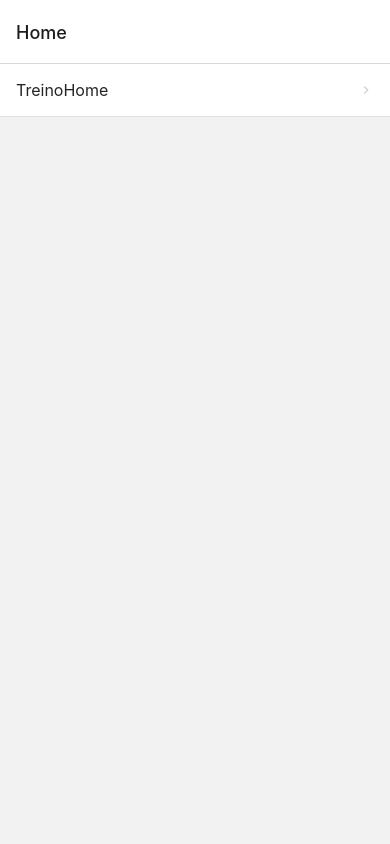
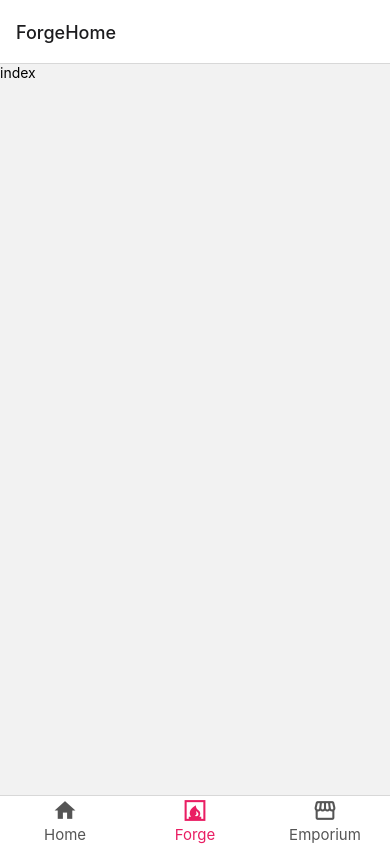
Before and after one commit to caiosantos21/ReactNative, a React Native app: screen /Forge in a window 390 px wide. Before the commit this address had no page. Built offline with nearby package versions, Linux system fonts and the light colour scheme.

Commit message:
chore: update stuff

```diff
--- a/App.tsx
+++ b/App.tsx
@@ -1,10 +1,15 @@
+import { NavigationContainer } from '@react-navigation/native';
 import React from 'react';
-import AppDefaultRoute from './src/app/routes/StoreRoutes';
+import BottomTabRoute from './src/app/routes/StoreRoutes';
 
 // import {UrlImage} from './src/Components/UrlImage';
 
 const App = () => {
-  return <AppDefaultRoute />;
+  return (
+    <NavigationContainer>
+      <BottomTabRoute />
+    </NavigationContainer>
+  );
 };
 
 export default App;
--- a/package.json
+++ b/package.json
@@ -10,12 +10,16 @@
     "lint": "eslint . --ext .js,.jsx,.ts,.tsx"
   },
   "dependencies": {
+    "@babel/plugin-proposal-class-properties": "^7.17.12",
+    "@babel/plugin-transform-runtime": "^7.18.2",
     "@babel/preset-env": "^7.18.2",
     "@nozbe/watermelondb": "^0.24.0",
+    "@react-navigation/bottom-tabs": "^6.3.1",
     "@react-navigation/native": "^6.0.10",
     "@react-navigation/native-stack": "^6.6.2",
     "@rneui/base": "^4.0.0-rc.4",
     "@rneui/themed": "^4.0.0-rc.4",
+    "@types/hoist-non-react-statics": "^3.3.1",
     "@types/styled-components": "^5.1.25",
     "react": "17.0.2",
     "react-dom": "^18.1.0",
--- /dev/null
+++ b/src/app/Emporium/index.tsx
@@ -0,0 +1,11 @@
+import React from 'react';
+import { Text } from 'react-native';
+import { MainBody } from '../../core/components/containers';
+
+export const Emporium = () => {
+  return (
+    <MainBody>
+      <Text>A</Text>
+    </MainBody>
+  );
+};
--- /dev/null
+++ b/src/app/Forge/index.tsx
@@ -0,0 +1,11 @@
+import React from 'react';
+import { Text } from 'react-native';
+import { MainBody } from '../../core/components/containers';
+
+export const Forge = () => {
+  return (
+    <MainBody>
+      <Text style={{ color: 'black' }}>index</Text>
+    </MainBody>
+  );
+};
--- /dev/null
+++ b/src/app/Forge/routes/ForgeRoutes.tsx
@@ -0,0 +1,19 @@
+import { createNativeStackNavigator } from '@react-navigation/native-stack';
+import React from 'react';
+import { Forge } from '..';
+import { ForgeParams } from './ForgeRoutesStack';
+
+const ForgeRoutesStack = createNativeStackNavigator<ForgeParams>();
+// const ForgeRoutesStack = createForgeRoutesStackNavigator<StoreParams>();
+
+export default function ForgeRoutes() {
+  return (
+    <ForgeRoutesStack.Navigator screenOptions={{}}>
+      <ForgeRoutesStack.Screen
+        name="ForgeHome"
+        component={Forge}
+        options={{}}
+      />
+    </ForgeRoutesStack.Navigator>
+  );
+}
--- a/src/app/routes/StoreRoutes.tsx
+++ b/src/app/routes/StoreRoutes.tsx
@@ -1,17 +1,57 @@
-import { NavigationContainer } from '@react-navigation/native';
-import { createNativeStackNavigator } from '@react-navigation/native-stack';
+// import { createNativeStackNavigator } from '@react-navigation/native-stack';
+import { createBottomTabNavigator } from '@react-navigation/bottom-tabs';
+import { Icon } from '@rneui/themed';
 import React from 'react';
 import { Home } from '..';
+import { Emporium } from '../Emporium';
+import ForgeRoutes from '../Forge/routes/ForgeRoutes';
 import { StoreParams } from './StoreRoutesStack';
 
-const AppStack = createNativeStackNavigator<StoreParams>();
+const BottomTab = createBottomTabNavigator<StoreParams>();
 
-export default function AppDefaultRoute() {
+export default function BottomTabRoute() {
   return (
-    <NavigationContainer>
-      <AppStack.Navigator>
-        <AppStack.Screen name="Home" component={Home} />
-      </AppStack.Navigator>
-    </NavigationContainer>
+    <BottomTab.Navigator
+      screenOptions={{
+        tabBarActiveTintColor: '#e91e63',
+        tabBarInactiveTintColor: '#555',
+        tabBarLabelStyle: {
+          fontSize: 15,
+        },
+      }}>
+      <BottomTab.Screen
+        name="Home"
+        component={Home}
+        options={{
+          tabBarLabel: 'Home',
+          headerShown: false,
+          tabBarIcon: ({ color, size }) => (
+            <Icon name="home" type="material" color={color} size={size} />
+          ),
+        }}
+      />
+      <BottomTab.Screen
+        name="Forge"
+        component={ForgeRoutes}
+        options={{
+          tabBarLabel: 'Forge',
+          headerShown: false,
+          tabBarIcon: ({ color, size }) => (
+            <Icon name="fireplace" type="material" color={color} size={size} />
+          ),
+        }}
+      />
+      <BottomTab.Screen
+        name="Emporium"
+        component={Emporium}
+        options={{
+          tabBarLabel: 'Emporium',
+          headerShown: false,
+          tabBarIcon: ({ color, size }) => (
+            <Icon name="storefront" type="material" color={color} size={size} />
+          ),
+        }}
+      />
+    </BottomTab.Navigator>
   );
 }
--- a/src/app/routes/StoreRoutesStack.d.ts
+++ b/src/app/routes/StoreRoutesStack.d.ts
@@ -3,6 +3,8 @@ import { NativeStackNavigationProp } from '@react-navigation/native-stack';
 
 export type StoreParams = {
   Home: undefined;
+  Forge: undefined;
+  Emporium: undefined;
 };
 
 export type StoreNavigationProp<RouteName extends keyof StoreParams> =
```
Also changed, not shown: src/app/Emporium/routes/EmporiumRoutes.tsx (added, +19 -0 lines), src/app/Emporium/routes/EmporiumRoutesStack.d.ts (added, +14 -0 lines), src/app/Forge/routes/ForgeRoutesStack.d.ts (added, +14 -0 lines), 9 other files (tests, documents, lock files or other folders).
